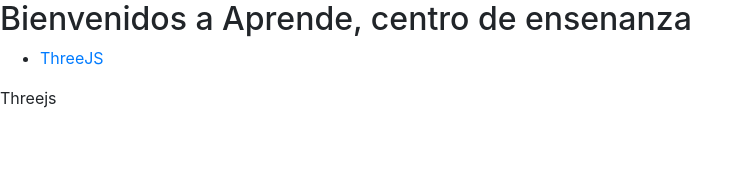
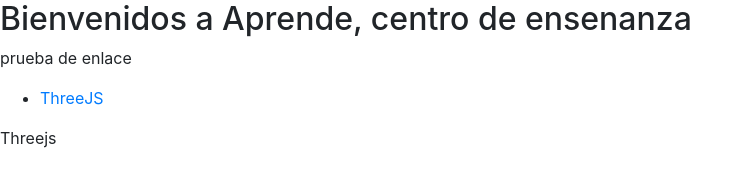
Before and after one commit to beztao01/aprende, a plain HTML site: page index.html in a window 1280 px wide. Shown: the whole page, without its empty margins (0-753 px from the left). Drawn offline with nearby package versions, Linux system fonts and the light colour scheme.

Commit message:
prueba de enlace

```diff
--- a/index.html
+++ b/index.html
@@ -8,6 +8,7 @@
     </head>
     <body>
         <H2>Bienvenidos a Aprende, centro de ensenanza</H2>
+        <p>prueba de enlace</p>
         <ul>
             <li><a href="./threejs/main.html" target="_blank" rel="noop noreferrer">ThreeJS</a></li>
         </ul>
```
